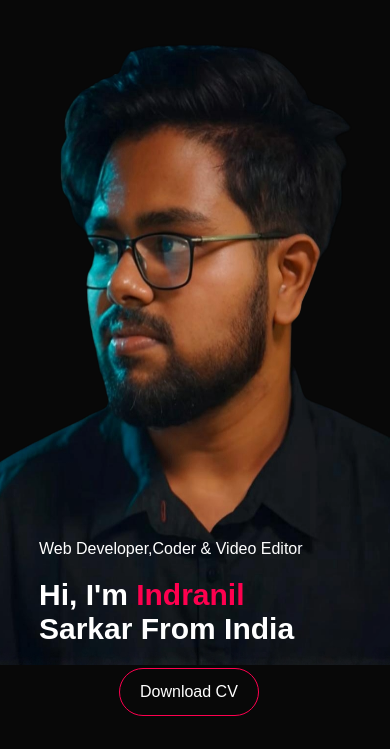
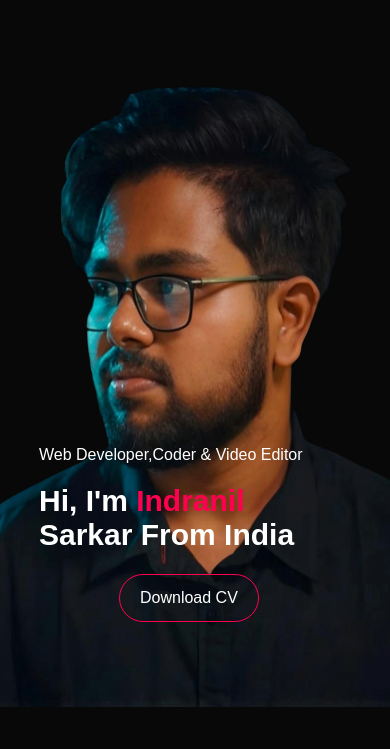
Before and after one commit to indranilsarkar28/portfolio-2, a plain HTML site: page index.html in a window 390 px wide. Shown: the part 95-844 px from the top of the page. Drawn offline with Linux system fonts and the light colour scheme.

Commit message:
Update style.css

```diff
--- a/style.css
+++ b/style.css
@@ -388,7 +388,7 @@ nav .fas {
         background-position: bottom center;
         width: 100%;
         background-attachment:local;
-        height: 90vh;
+        height: 95vh;
     }
 
     .header-text h1 {
@@ -396,7 +396,7 @@ nav .fas {
     }
 
     .header-text {
-        margin-top: 180%;
+        margin-top: 150%;
         font-size: 16px;
     }
 
@@ -500,4 +500,5 @@ nav .fas {
     color: #61b752;
     margin-top: -40px;
     display: block;
+
 }
```
